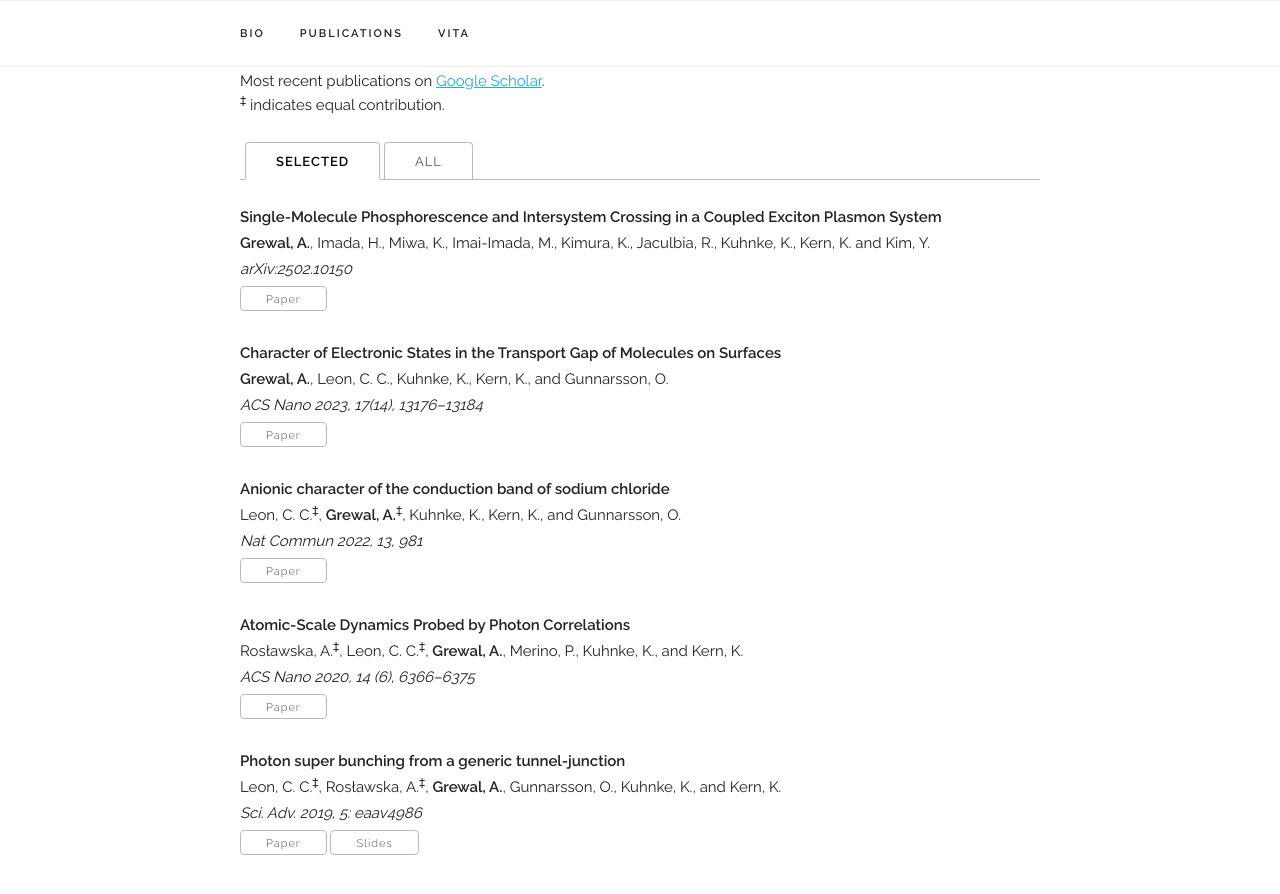
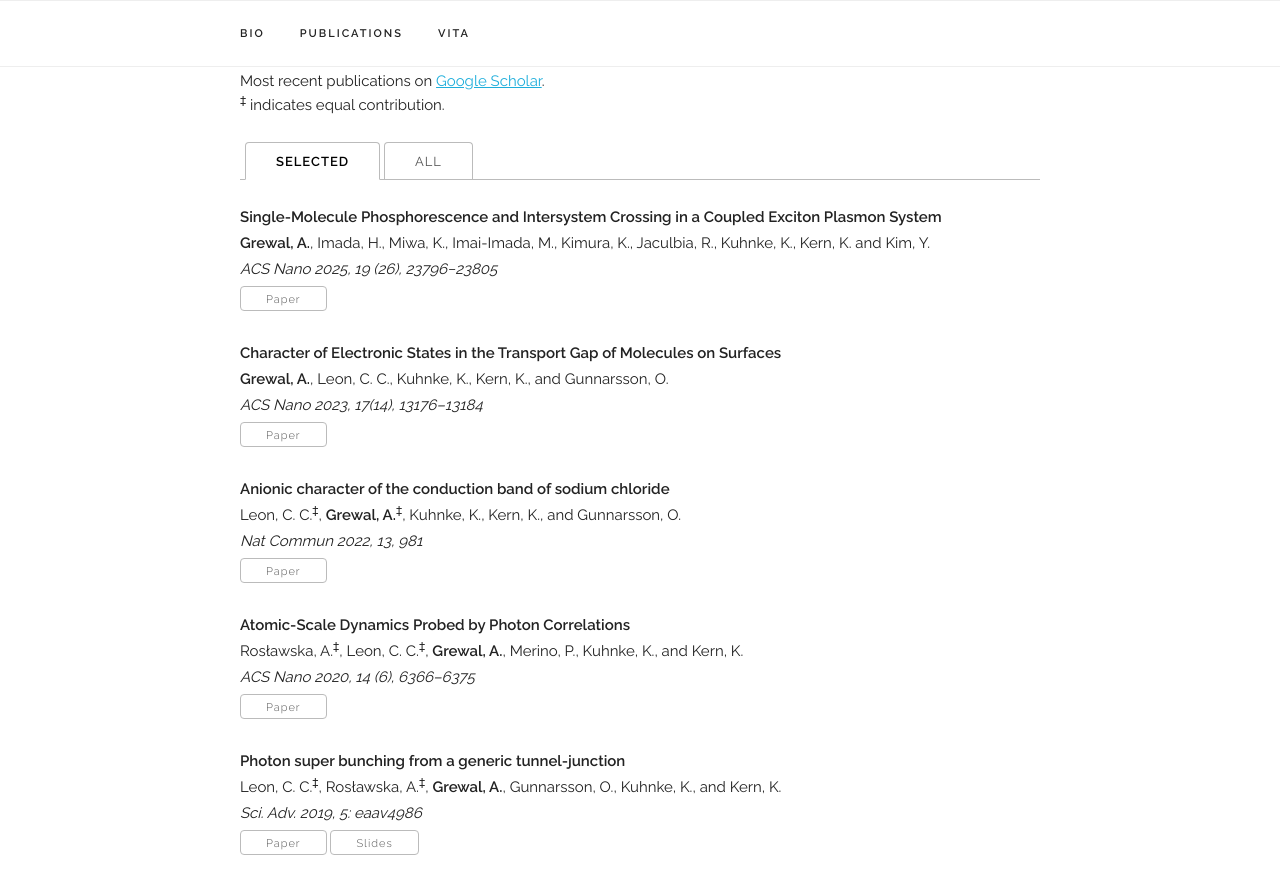
Before and after one commit to abhishekgrewal/abhishekgrewal.github.io, a Jekyll site: the page built from index.html, in a window 1280 px wide and 900 px high, scrolled down 800 px. Shown: the top 894 px of the window. Built offline with Jekyll 4.4.1, drawn with Linux system fonts in a browser that asks for light colours; some web fonts are replaced.

Commit message:
Update publications.yaml

```diff
--- a/_data/publications.yaml
+++ b/_data/publications.yaml
@@ -8,8 +8,8 @@ papers:
 
   - title: "Single-Molecule Phosphorescence and Intersystem Crossing in a Coupled Exciton Plasmon System"
     authors: "<b>Grewal, A.</b>, Imada, H., Miwa, K., Imai-Imada, M., Kimura, K., Jaculbia, R., Kuhnke, K., Kern, K. and Kim, Y."
-    venue: "arXiv:2502.10150"
-    paper_pdf: "https://arxiv.org/pdf/2502.10150"
+    venue: "ACS Nano 2025, 19 (26), 23796−23805"
+    paper_pdf: "https://pubs.acs.org/doi/full/10.1021/acsnano.5c04193"
     selected: y
 
   - title: "Charge Transfer of Metal Porphyrins on a NaCl Thin Film Observed by Scanning Tunneling Microscopy in the Transport Gap"
```
